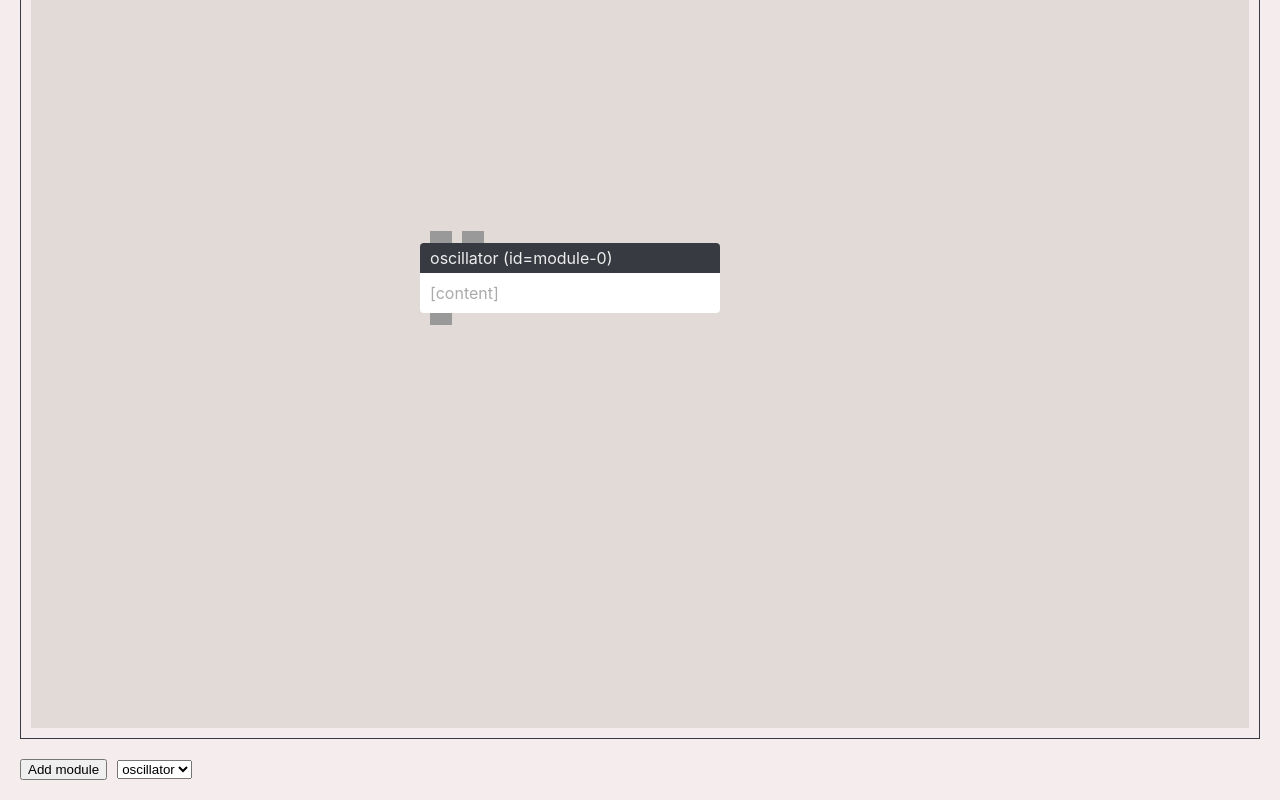
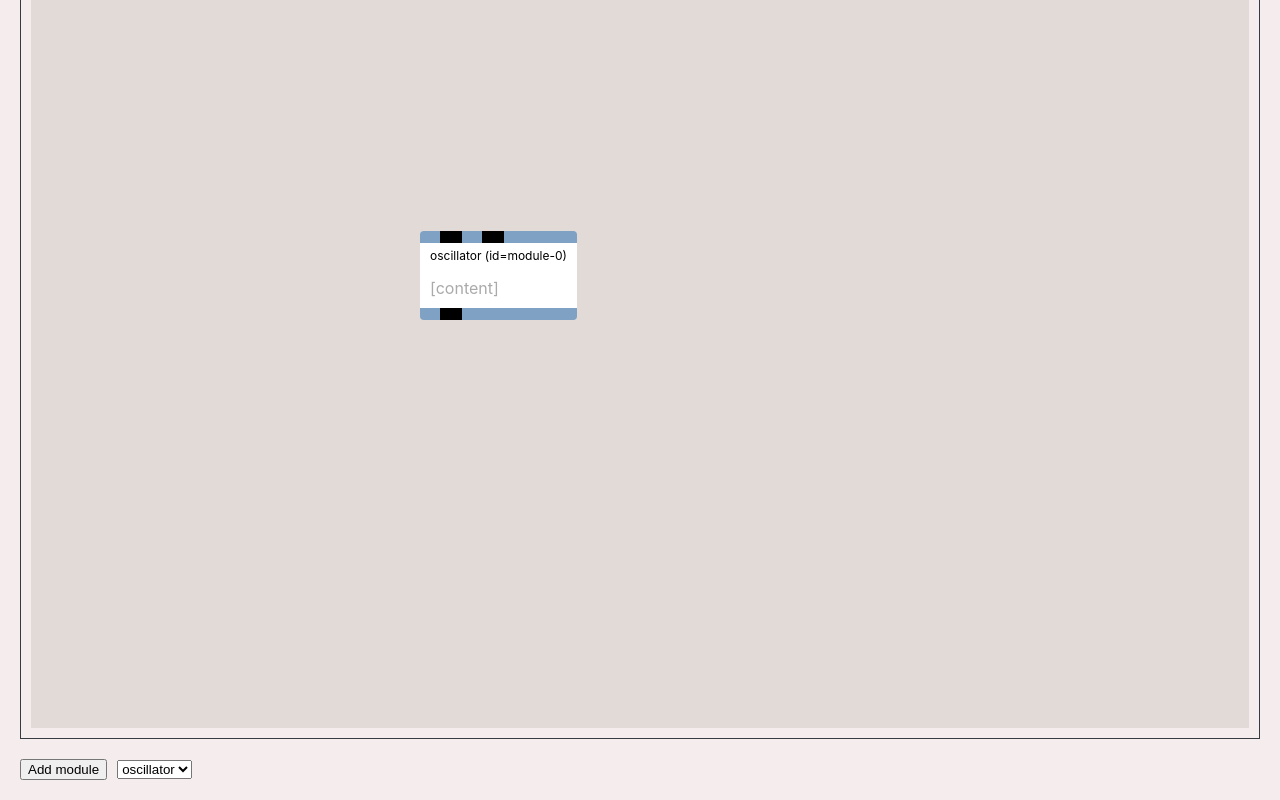
Before and after one commit to petervdn/patchwork, a React (Vite) app in the folder web/: page / in a window 1280 px wide. Both pictures are taken after a click on the button "Add module". Shown: the part 122-922 px from the top of the page. Built offline with nearby package versions, Linux system fonts and the light colour scheme.

Commit message:
Change module looks

```diff
--- a/web/package.json
+++ b/web/package.json
@@ -13,6 +13,7 @@
   "prettier": "@mediamonks/prettier-config",
   "dependencies": {
     "@use-gesture/react": "^10.3.1",
+    "classnames": "^2.5.1",
     "immer": "^10.1.1",
     "react": "^18.3.1",
     "react-dom": "^18.3.1",
--- a/web/src/components/PatchModule/PatchModule.module.css
+++ b/web/src/components/PatchModule/PatchModule.module.css
@@ -1,5 +1,5 @@
 .wrapper {
-    width: 300px;
+    #width: 300px;
     position: absolute;
     --roundedCorner: 4px;
     /* filter: drop-shadow(1px 1px 5px #ddd); */
@@ -9,10 +9,10 @@
 .wrapper h2 {
     padding: 5px 10px;
     margin: 0;
-    border-radius: var(--roundedCorner) var(--roundedCorner) 0 0;
-    background-color: var(--dark);
-    color: var(--light);
-    font-size: 16px;
+    #background-color: var(--darkblue);
+    background-color: white;
+    #color: var(--light);
+    font-size: 12px;
     font-weight: unset;
     touch-action: none;
 }
@@ -22,5 +22,5 @@
     color: #aaa;
     margin: 0;
     background-color: white;
-    border-radius: 0 0 var(--roundedCorner) var(--roundedCorner);
+    #border-radius: 0 0 var(--roundedCorner) var(--roundedCorner);
 }
--- a/web/src/components/TransputRow/TransputRow.module.css
+++ b/web/src/components/TransputRow/TransputRow.module.css
@@ -1,4 +1,11 @@
 .wrapper {
     display: flex;
-    margin-left: 10px;
+    background-color: var(--lightblue);
+
+    &.top {
+        border-radius: var(--roundedCorner) var(--roundedCorner) 0 0;
+    }
+    &.bottom {
+        border-radius: 0 0 var(--roundedCorner) var(--roundedCorner);
+    }
 }
--- a/web/src/components/TransputRow/TransputRow.tsx
+++ b/web/src/components/TransputRow/TransputRow.tsx
@@ -2,6 +2,7 @@ import classes from './TransputRow.module.css';
 import { TransputRowItem } from './TransputRowItem.tsx';
 import { TransputType } from '../../types/Transput.ts';
 import { useModuleTransputs } from '../../stores/patch/hooks/useModuleTransputs.ts';
+import classNames from 'classnames';
 
 type Props = {
   moduleId: string;
@@ -16,7 +17,12 @@ export function TransputRow({ transputType, moduleId }: Props) {
   }
 
   return (
-    <div className={classes.wrapper}>
+    <div
+      className={classNames(
+        classes.wrapper,
+        transputType === 'input' ? classes.top : classes.bottom,
+      )}
+    >
       {transputs.map((transput) => {
         return (
           <TransputRowItem
--- a/web/src/components/TransputRow/TransputRowItem.module.css
+++ b/web/src/components/TransputRow/TransputRowItem.module.css
@@ -1,12 +1,12 @@
 
  .transput {
-    background-color: #999;
-    width: 22px;
-    height: 12px;
-    margin-right: 10px;
+     background-color: black;
+     width: 22px;
+     height: 12px;
+     margin-left: 20px;
      touch-action: none;
 }
 
  .transput:hover {
-    background-color: var(--bamboo);
+     background-color: var(--bamboo);
 }
--- a/web/src/index.css
+++ b/web/src/index.css
@@ -11,10 +11,13 @@
   /*text-rendering: optimizeLegibility;*/
   /*-webkit-font-smoothing: antialiased;*/
   /*-moz-osx-font-smoothing: grayscale;*/
-  --light: #EEEEEE;
+  --bamboo: #DC5F00;
+  --darkblue: #6482AD;
+  --lightblue: #7FA1C3;
+  --light: #F5EDED;
   --dark: #373A40;
-  --medium: #686D76;
-  --bamboo: #DC5F00;
+  --medium: #E2DAD6;
+
 
   background-color: #F5EDED;
 }
```
Also changed, not shown: 1 other file (tests, documents, lock files or other folders).
